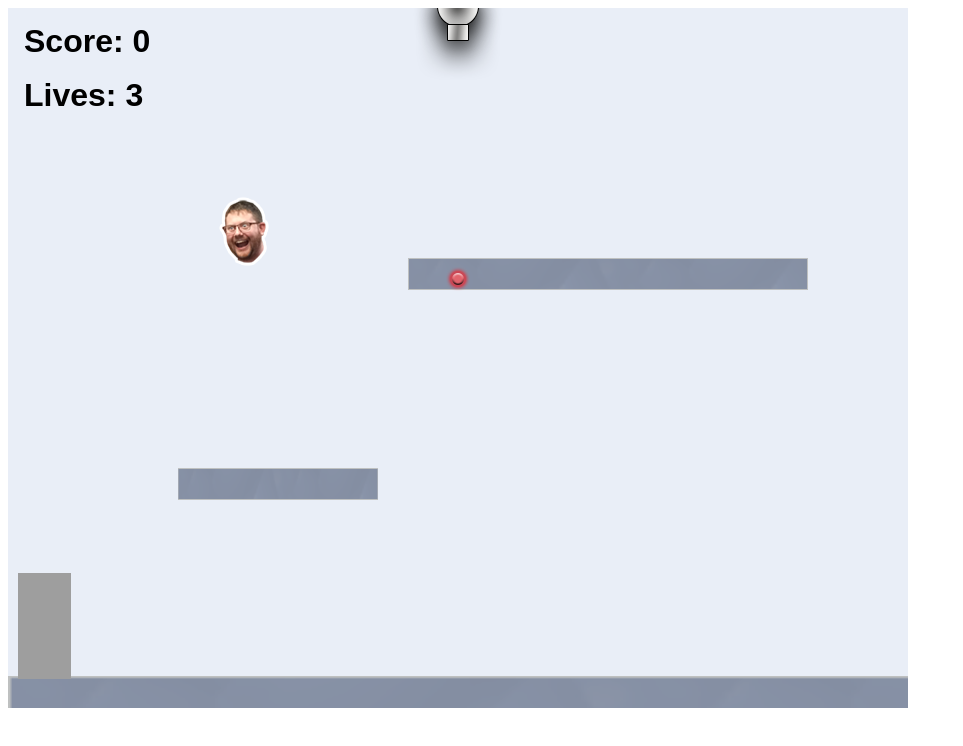
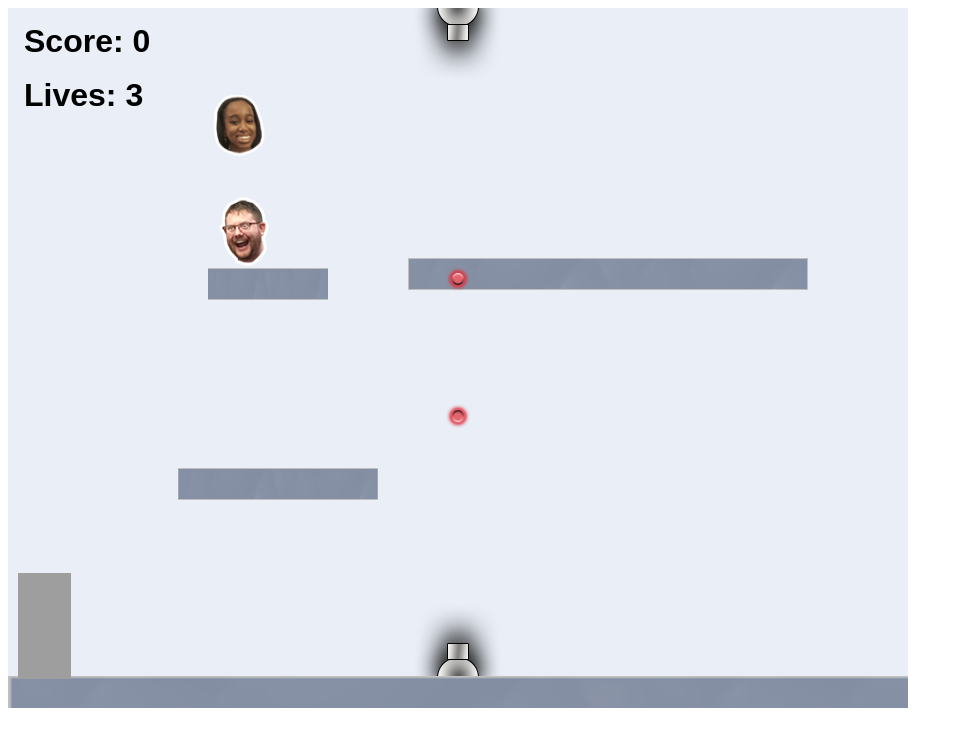
Before and after one commit to Sritami/Sritami.github.io, a website: page projects/platformer/index.html in a window 1280 px wide. Shown: the whole page, without its empty margins (0-963 px from the left). Drawn offline with Linux system fonts and the light colour scheme; animation ran at ten frames a second.

Commit message:
update on website

```diff
--- a/projects/platformer/js/init/cannon.js
+++ b/projects/platformer/js/init/cannon.js
@@ -28,6 +28,7 @@
 
         // example:
         createCannon("top", 450);
+        createCannon("bottom", 450);
 
 
         // ALL YOUR CODE GOES ABOVE HERE ///////////////////////////////////////
--- a/projects/platformer/js/init/collectable.js
+++ b/projects/platformer/js/init/collectable.js
@@ -38,6 +38,7 @@
 
         // example:
         createCollectable(type.steve, 200, 170, 6, 0.7);
+        createCollectable(type.grace, 200, 70, 6, 0.7);
 
 
 
--- a/projects/platformer/js/init/platform.js
+++ b/projects/platformer/js/init/platform.js
@@ -39,6 +39,7 @@
         // example:
         createPlatform(400, 250);
         createPlatform(170, 460, 0.5);
+        createPlatform(200, 260, 0.3);
 
         // ALL YOUR CODE GOES ABOVE HERE ///////////////////////////////////////
         ////////////////////////////////////////////////////////////////////////
```
Also changed, not shown: index.html (+2 -1 lines), portfolio.html (+1 -1 lines).
